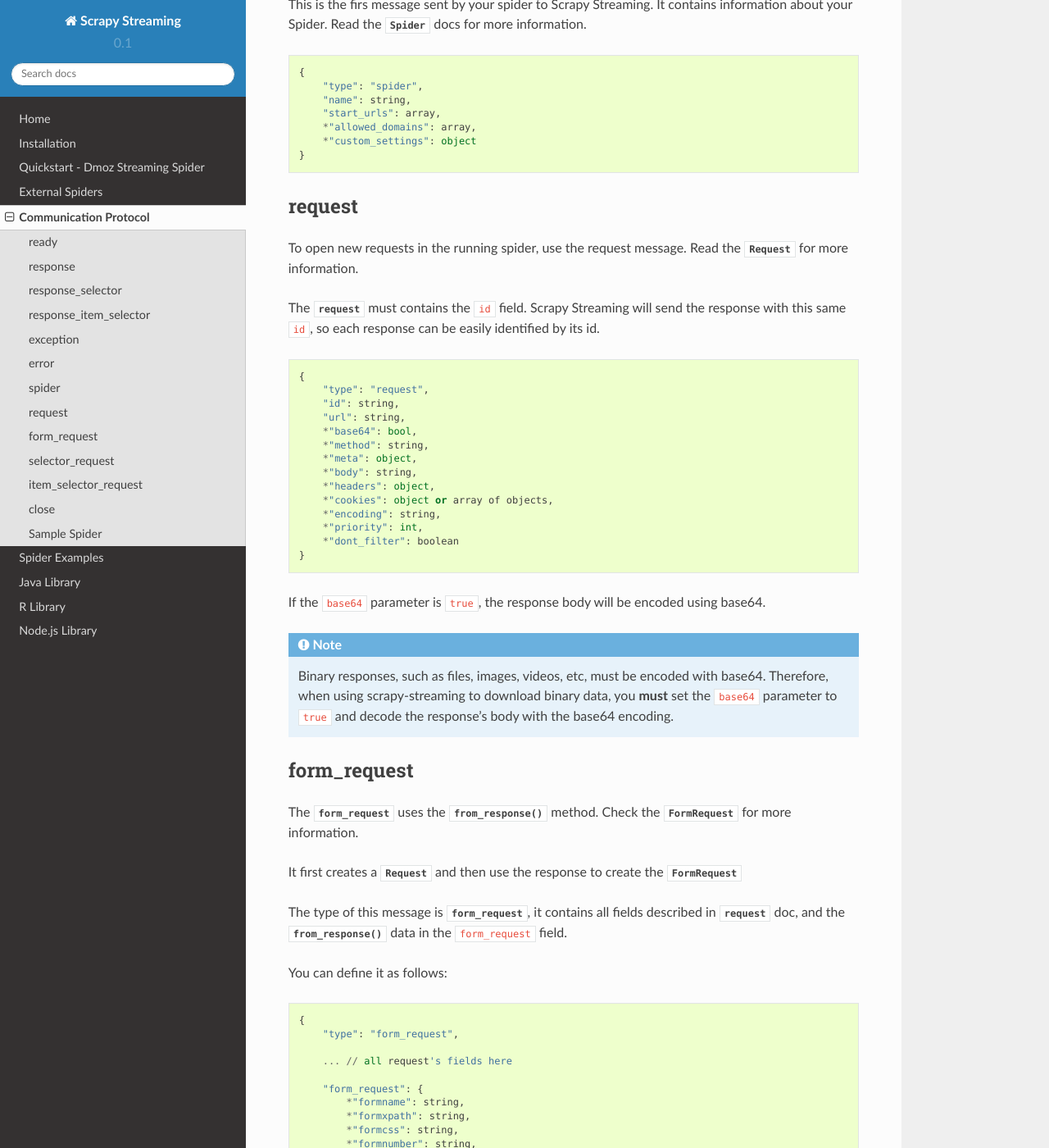
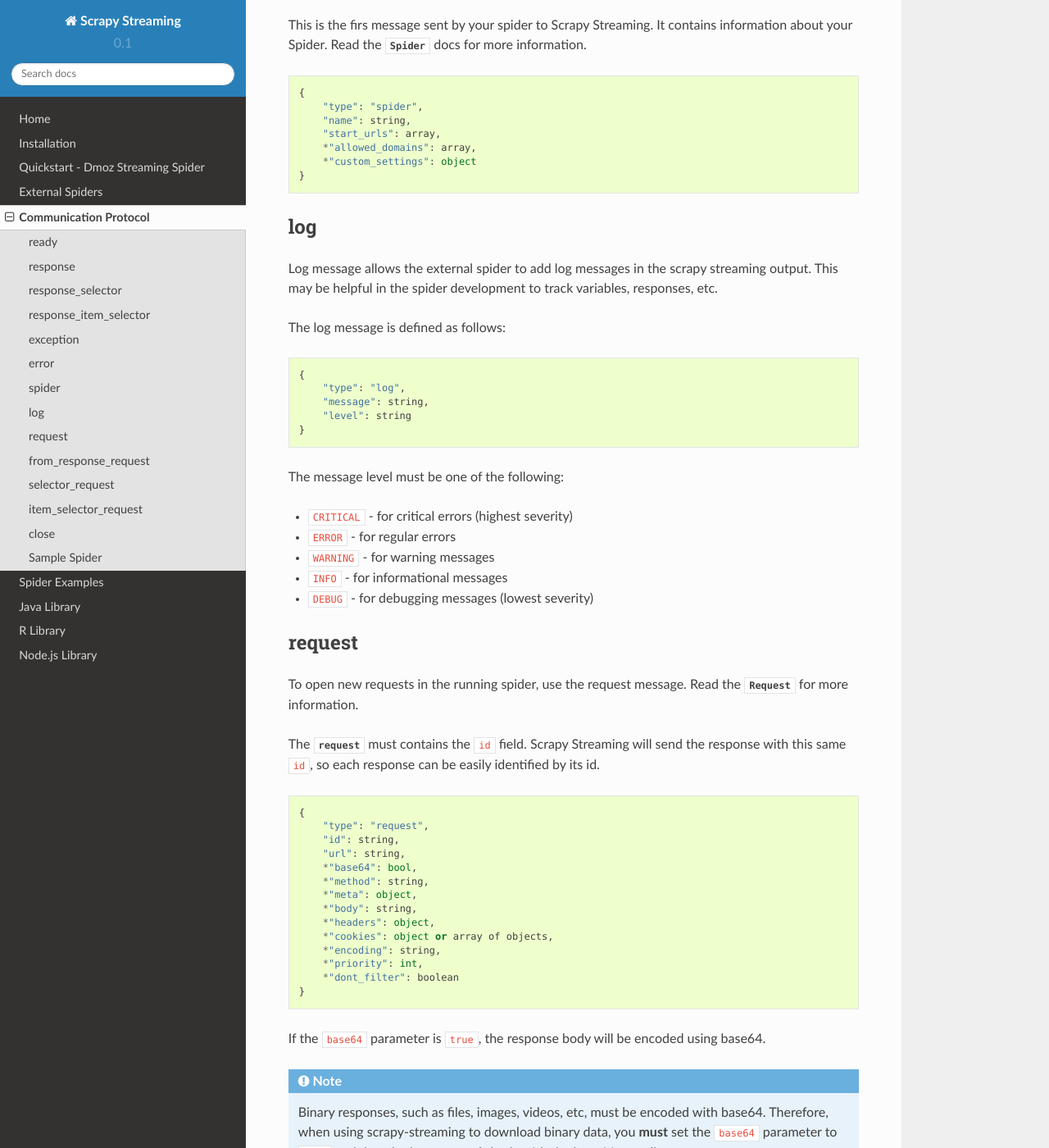
Before and after one commit to scrapy-plugins/scrapy-streaming, a Sphinx documentation site: the page built from docs/source/protocol.rst, in a window 1280 px wide and 1400 px high, scrolled down 3467 px. Shown: the whole window at 82% size. Built offline with Sphinx 7.4.7 and the Read the Docs theme 2.0.0, drawn with Linux system fonts in a browser that asks for light colours; some of the changed text lies outside the part shown.

Commit message:
renamed form_request -> from_response_request; added log docs

```diff
--- a/docs/source/protocol.rst
+++ b/docs/source/protocol.rst
@@ -37,8 +37,9 @@
 External Spider Messages:
 
 * :message:`spider`
+* :message:`log`
 * :message:`request`
-* :message:`form_request`
+* :message:`from_response_request`
 * :message:`selector_request`
 * :message:`item_selector_request`
 * :message:`close`
@@ -180,6 +181,30 @@
 
 .. message:: request
 
+log
+---
+
+Log message allows the external spider to add log messages in the scrapy streaming output.
+This may be helpful in the spider development to track variables, responses, etc.
+
+The log message is defined as follows:
+
+.. code-block:: python
+
+    {
+        "type": "log",
+        "message": string,
+        "level": string
+    }
+
+The message level must be one of the following:
+
+* ``CRITICAL`` - for critical errors (highest severity)
+* ``ERROR`` - for regular errors
+* ``WARNING`` - for warning messages
+* ``INFO`` - for informational messages
+* ``DEBUG`` - for debugging messages (lowest severity)
+
 request
 -------
 To open new requests in the running spider, use the request message. Read the :class:`~scrapy.http.Request` for more information.
@@ -210,28 +235,28 @@
           Therefore, when using scrapy-streaming to download binary data, you **must** set the
           ``base64`` parameter to ``true`` and decode the response's body with the base64 encoding.
 
-.. message:: form_request
+.. message:: from_response_request
 
-form_request
-------------
-The :message:`form_request` uses the :meth:`~scrapy.http.FormRequest.from_response` method.
+from_response_request
+---------------------
+The :message:`from_response_request` uses the :meth:`~scrapy.http.FormRequest.from_response` method.
 Check the :class:`~scrapy.http.FormRequest` for more information.
 
 It first creates a :class:`~scrapy.http.Request` and then use the response to create the :class:`~scrapy.http.FormRequest`
 
-The type of this message is :message:`form_request`, it contains all fields described in :message:`request` doc,
-and the :meth:`~scrapy.http.FormRequest.from_response` data in the ``form_request`` field.
+The type of this message is :message:`from_response_request`, it contains all fields described in :message:`request` doc,
+and the :meth:`~scrapy.http.FormRequest.from_response` data in the ``from_response_request`` field.
 
 You can define it as follows:
 
 .. code-block:: python
 
     {
-        "type": "form_request",
+        "type": "from_response_request",
 
         ... // all request's fields here
 
-        "form_request": {
+        "from_response_request": {
             *"formname": string,
             *"formxpath": string,
             *"formcss": string,
@@ -242,7 +267,7 @@
         }
     }
 
-The :message:`form_request` will return the response obtained from :class:`~scrapy.http.FormRequest` if
+The :message:`from_response_request` will return the response obtained from :class:`~scrapy.http.FormRequest` if
 successful.
 
 .. message:: selector_request
```
